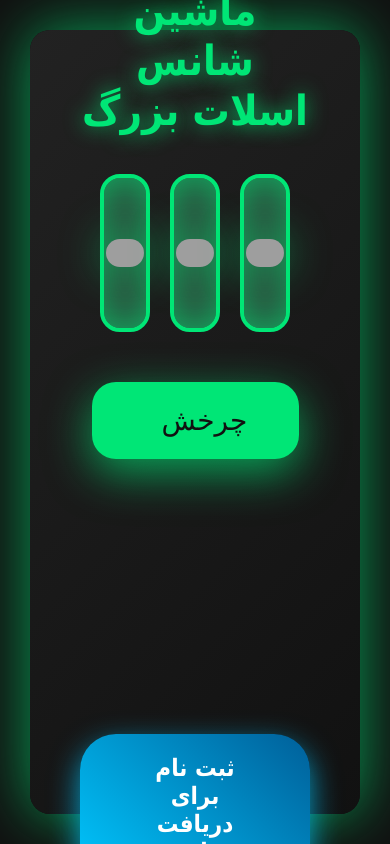
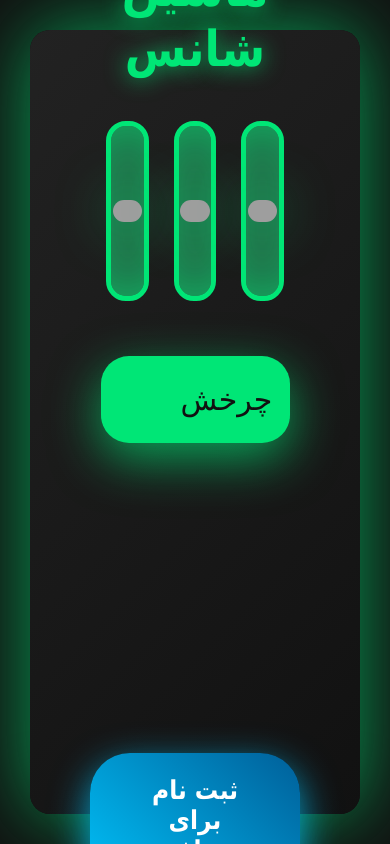
Before and after one commit to miligft/milli-gift, a plain HTML site: page index.html in a window 390 px wide. Drawn offline with Linux system fonts and the light colour scheme; grey boxes are pictures that could not be loaded.

Commit message:
Update index.html

```diff
--- a/index.html
+++ b/index.html
@@ -3,7 +3,7 @@
 <head>
 <meta charset="UTF-8" />
 <meta name="viewport" content="width=device-width, initial-scale=1" />
-<title>ماشین شانس داخل کادر کامل</title>
+<title>ماشین شانس</title>
 <style>
   body, html {
     margin: 0; padding: 0; height: 100%;
@@ -21,10 +21,10 @@
     right: 30px;
     bottom: 30px;
     background: linear-gradient(135deg, #222, #111);
-    padding: 40px 50px; /* padding بزرگ‌تر برای فاصله داخلی بهتر */
+    padding: 50px 60px;
     box-sizing: border-box;
     border-radius: 20px;
-    box-shadow: 0 0 60px #00e676aa;
+    box-shadow: 0 0 80px #00e676aa;
     display: flex;
     flex-direction: column;
     justify-content: center;
@@ -34,64 +34,64 @@
   }
 
   h1 {
-    margin-bottom: 40px;
-    font-size: 3rem;
+    margin-bottom: 45px;
+    font-size: 3.6rem;
     color: #00e676;
-    text-shadow: 0 0 20px #00e676cc;
+    text-shadow: 0 0 22px #00e676cc;
     line-height: 1.2;
   }
 
   #slotMachine {
     display: flex;
-    gap: 30px;
+    gap: 38px;
     justify-content: center;
-    margin-bottom: 50px;
+    margin-bottom: 55px;
     width: 100%;
-    max-width: 680px; /* بیشتر برای فضای کافی */
+    max-width: 720px;
     padding: 0 20px;
     box-sizing: border-box;
   }
 
   .reel {
     flex: 1;
-    max-width: 200px;
-    height: 200px;
+    max-width: 220px;
+    height: 220px;
     border-radius: 20px;
     background: #333;
-    border: 4px solid #00e676;
-    box-shadow: 0 0 40px #00e676bb inset;
+    border: 5px solid #00e676;
+    box-shadow: 0 0 50px #00e676bb inset;
     display: flex;
     justify-content: center;
     align-items: center;
   }
 
   .reel img {
-    max-width: 90%;
-    max-height: 90%;
-    border-radius: 15px;
+    max-width: 88%;
+    max-height: 88%;
+    border-radius: 18px;
     user-select: none;
-    box-shadow: 0 0 45px #00e676cc;
+    box-shadow: 0 0 55px #00e676cc;
   }
 
   #spinBtn {
     background-color: #00e676;
     color: #111;
     border: none;
-    border-radius: 24px;
-    padding: 24px 90px;
-    font-size: 32px;
+    border-radius: 28px;
+    padding: 28px 110px;
+    font-size: 36px;
     cursor: pointer;
-    box-shadow: 0 14px 45px #00e676aa;
+    box-shadow: 0 16px 50px #00e676aa;
     transition: background-color 0.3s ease, box-shadow 0.3s ease;
-    max-width: 400px;
+    max-width: 440px;
     width: 90%;
-    margin: 0 auto 60px;
+    margin: 0 auto 70px;
     user-select: none;
   }
 
   #spinBtn:hover:not(:disabled) {
     background-color: #00c95e;
-    box-shadow: 0 16px 50px #00e676ff;
+    box-shadow: 0 18px 58px #00e676ff;
   }
 
   #spinBtn:disabled {
@@ -102,43 +102,43 @@
 
   #result {
     margin-top: 0;
-    font-size: 32px;
+    font-size: 34px;
     font-weight: 900;
     color: #00ff90;
-    min-height: 200px;
-    text-shadow: 0 0 35px #00ff90cc;
+    min-height: 220px;
+    text-shadow: 0 0 40px #00ff90cc;
     line-height: 1.3;
   }
 
   #result img {
-    margin-top: 40px;
-    width: 260px;
-    border-radius: 20px;
-    box-shadow: 0 0 60px #00ff90dd;
+    margin-top: 50px;
+    width: 280px;
+    border-radius: 22px;
+    box-shadow: 0 0 70px #00ff90dd;
   }
 
   #registerLink {
     display: none;
-    margin-top: 50px;
-    font-size: 28px;
+    margin-top: 55px;
+    font-size: 30px;
     font-weight: bold;
     text-decoration: none;
     color: white;
     background: linear-gradient(45deg, #00c8ff, #005f99);
-    padding: 22px 60px;
-    border-radius: 36px;
-    box-shadow: 0 12px 30px rgba(0, 200, 255, 0.8);
+    padding: 26px 70px;
+    border-radius: 40px;
+    box-shadow: 0 14px 38px rgba(0, 200, 255, 0.85);
     transition: background 0.3s ease, box-shadow 0.3s ease;
     cursor: pointer;
     user-select: none;
     display: inline-block;
-    max-width: 400px;
+    max-width: 440px;
     word-break: keep-all;
   }
 
   #registerLink:hover {
     background: linear-gradient(45deg, #005f99, #00c8ff);
-    box-shadow: 0 14px 40px rgba(0, 200, 255, 1);
+    box-shadow: 0 16px 48px rgba(0, 200, 255, 1);
     color: white;
     text-decoration: none;
   }
@@ -146,39 +146,39 @@
   /* مدیا کوئری برای موبایل */
   @media (max-width: 450px) {
     h1 {
-      font-size: 2.6rem;
-      margin-bottom: 38px;
+      font-size: 3.1rem;
+      margin-bottom: 42px;
     }
     #slotMachine {
       max-width: 100%;
-      gap: 20px;
-      padding: 0 20px;
+      gap: 25px;
+      padding: 0 16px;
     }
     .reel {
-      max-width: 150px;
-      height: 150px;
+      max-width: 170px;
+      height: 170px;
     }
     .reel img {
       max-width: 90%;
       max-height: 90%;
     }
     #spinBtn {
-      font-size: 28px;
-      padding: 22px 70px;
-      max-width: 360px;
-      margin-bottom: 45px;
+      font-size: 30px;
+      padding: 26px 80px;
+      max-width: 380px;
+      margin-bottom: 55px;
     }
     #result {
-      font-size: 26px;
-      min-height: 180px;
+      font-size: 28px;
+      min-height: 200px;
     }
     #result img {
-      width: 210px;
+      width: 240px;
     }
     #registerLink {
-      font-size: 24px;
-      padding: 20px 52px;
-      max-width: 360px;
+      font-size: 26px;
+      padding: 22px 58px;
+      max-width: 380px;
     }
   }
 </style>
@@ -186,7 +186,7 @@
 <body>
 
 <div id="container">
-  <h1>ماشین شانس اسلات بزرگ</h1>
+  <h1>ماشین شانس</h1>
   <div id="slotMachine">
     <div class="reel"><img src="https://s6.uupload.ir/files/apple-iphone-16-ultramarine-66dff64ce404d665a09e05f6_50e3.jpeg" alt="آیفون 16" /></div>
     <div class="reel"><img src="https://s6.uupload.ir/files/256-001_11_-laptop_case-tarhbox-ir_zx87.png" alt="لپ‌تاپ گیمینگ" /></div>
@@ -212,10 +212,10 @@
   let spun = false;
 
   spinBtn.addEventListener('click', () => {
-    if (spun) return; // فقط یکبار چرخش
+    if (spun) return;
     spun = true;
     spinBtn.disabled = true;
-    registerLink.style.display = 'none'; // لینک قبل از چرخش نباشه
+    registerLink.style.display = 'none'; // قبل از چرخش لینک نباشه
     resultDiv.textContent = 'در حال چرخش...';
 
     let spins = 0;
@@ -235,7 +235,7 @@
           img.alt = finalPrize.name;
         });
         resultDiv.innerHTML = `شما برنده <strong>${finalPrize.name}</strong> شدید!`;
-        registerLink.style.display = 'inline-block';
+        registerLink.style.display = 'inline-block'; // فقط بعد برنده شدن نمایش داده شود
       }
     }, 120);
   });
```
